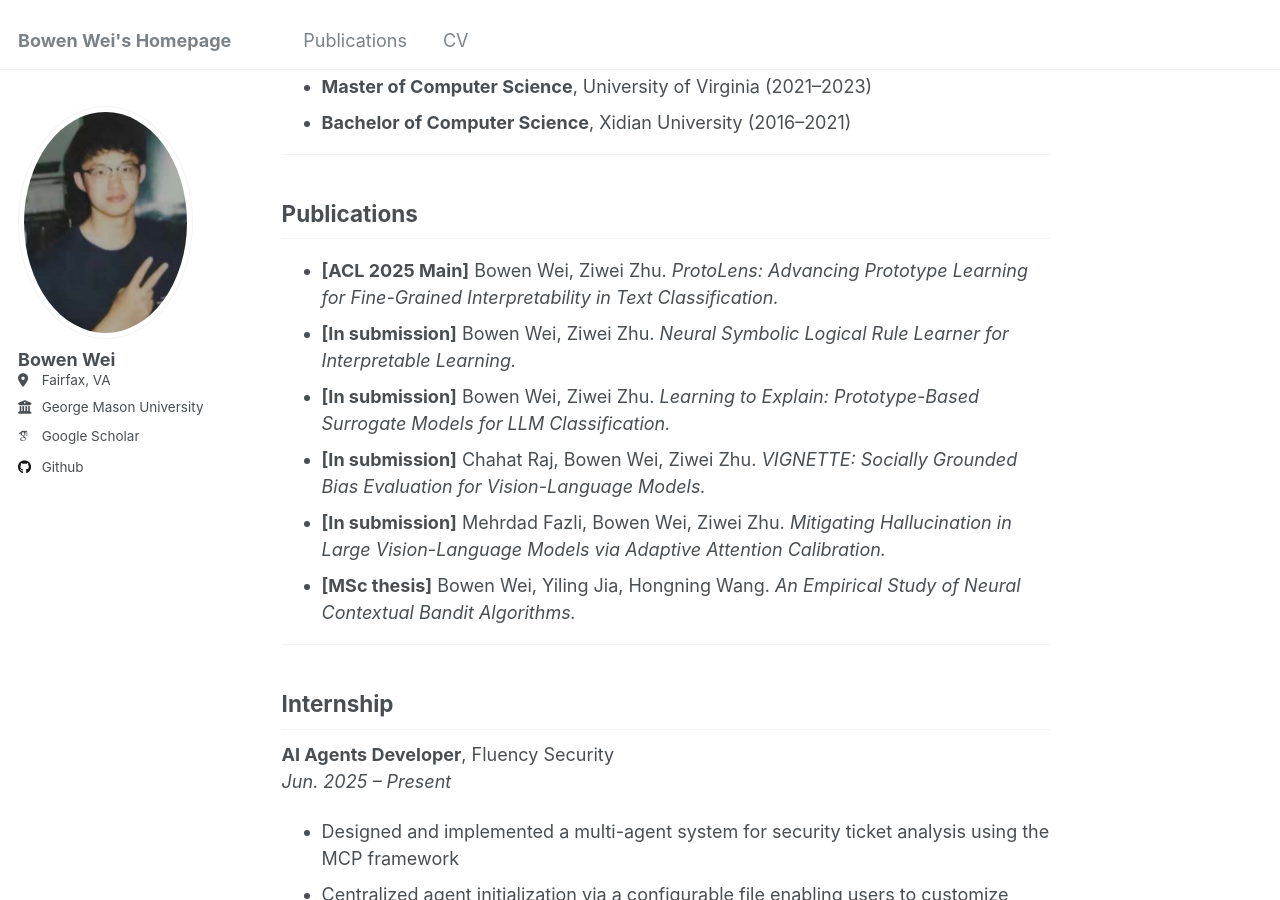
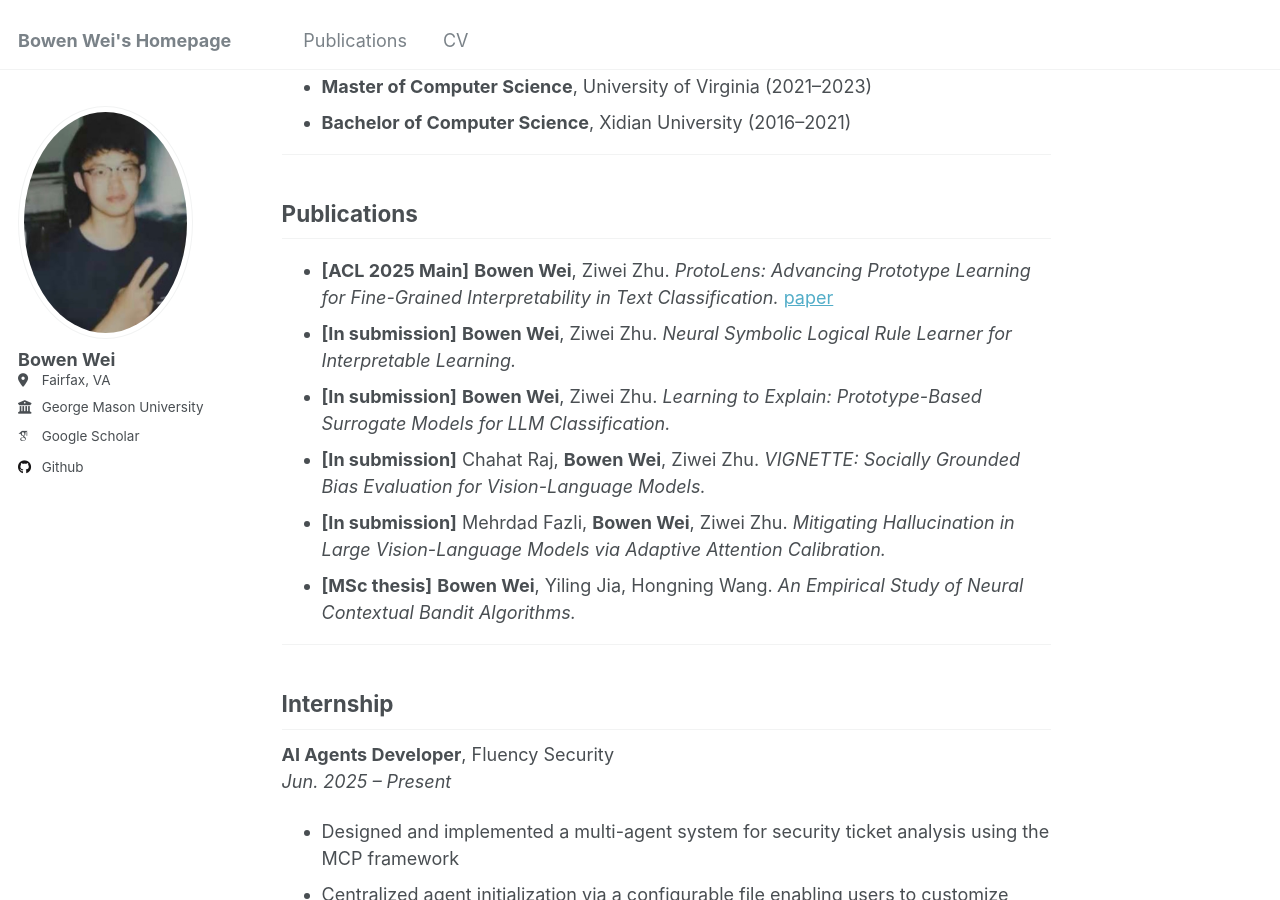
Before and after one commit to weibowen555/weibowen555.github.io, a Jekyll site: the page built from _pages/about.md, in a window 1280 px wide and 900 px high, scrolled down 426 px. Built offline with Jekyll 4.4.1, drawn with Linux system fonts in a browser that asks for light colours; some web fonts are replaced.

Commit message:
highlight name

```diff
--- a/_pages/about.md
+++ b/_pages/about.md
@@ -33,12 +33,12 @@ My research centers on trustworthy AI, with interpretability at its core. I desi
 
 ## Publications
 
-- **[ACL 2025 Main]** Bowen Wei, Ziwei Zhu. _ProtoLens: Advancing Prototype Learning for Fine-Grained Interpretability in Text Classification._
-- **[In submission]** Bowen Wei, Ziwei Zhu. _Neural Symbolic Logical Rule Learner for Interpretable Learning._
-- **[In submission]** Bowen Wei, Ziwei Zhu. _Learning to Explain: Prototype-Based Surrogate Models for LLM Classification._
-- **[In submission]** Chahat Raj, Bowen Wei, Ziwei Zhu. _VIGNETTE: Socially Grounded Bias Evaluation for Vision-Language Models._
-- **[In submission]** Mehrdad Fazli, Bowen Wei, Ziwei Zhu. _Mitigating Hallucination in Large Vision-Language Models via Adaptive Attention Calibration._
-- **[MSc thesis]** Bowen Wei, Yiling Jia, Hongning Wang. _An Empirical Study of Neural Contextual Bandit Algorithms._
+- **[ACL 2025 Main]** **Bowen Wei**, Ziwei Zhu. _ProtoLens: Advancing Prototype Learning for Fine-Grained Interpretability in Text Classification._ [paper](https://your-acl2025-paper-link.com)
+- **[In submission]** **Bowen Wei**, Ziwei Zhu. _Neural Symbolic Logical Rule Learner for Interpretable Learning._
+- **[In submission]** **Bowen Wei**, Ziwei Zhu. _Learning to Explain: Prototype-Based Surrogate Models for LLM Classification._
+- **[In submission]** Chahat Raj, **Bowen Wei**, Ziwei Zhu. _VIGNETTE: Socially Grounded Bias Evaluation for Vision-Language Models._
+- **[In submission]** Mehrdad Fazli, **Bowen Wei**, Ziwei Zhu. _Mitigating Hallucination in Large Vision-Language Models via Adaptive Attention Calibration._
+- **[MSc thesis]** **Bowen Wei**, Yiling Jia, Hongning Wang. _An Empirical Study of Neural Contextual Bandit Algorithms._
 
 ---
 
```
